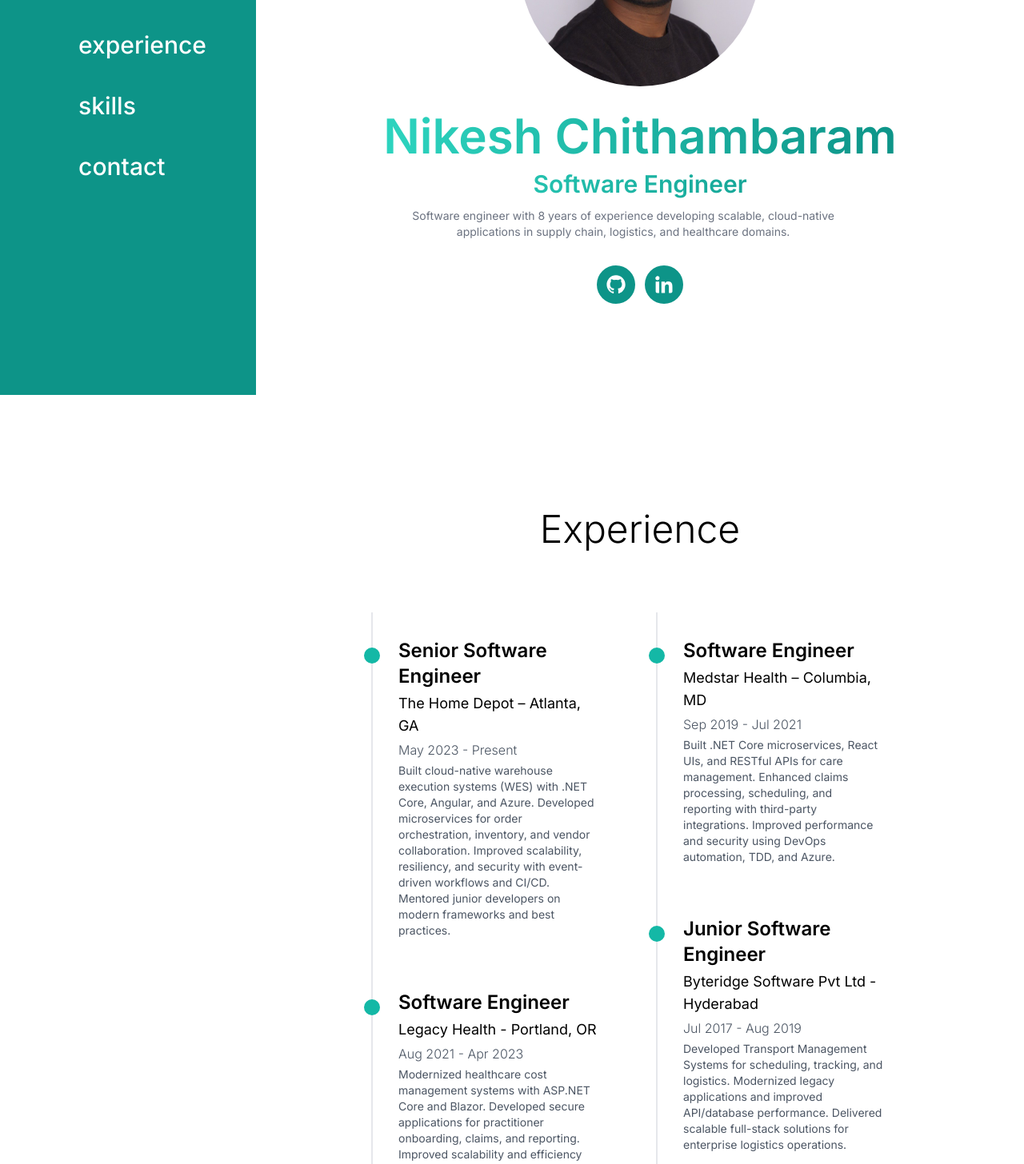
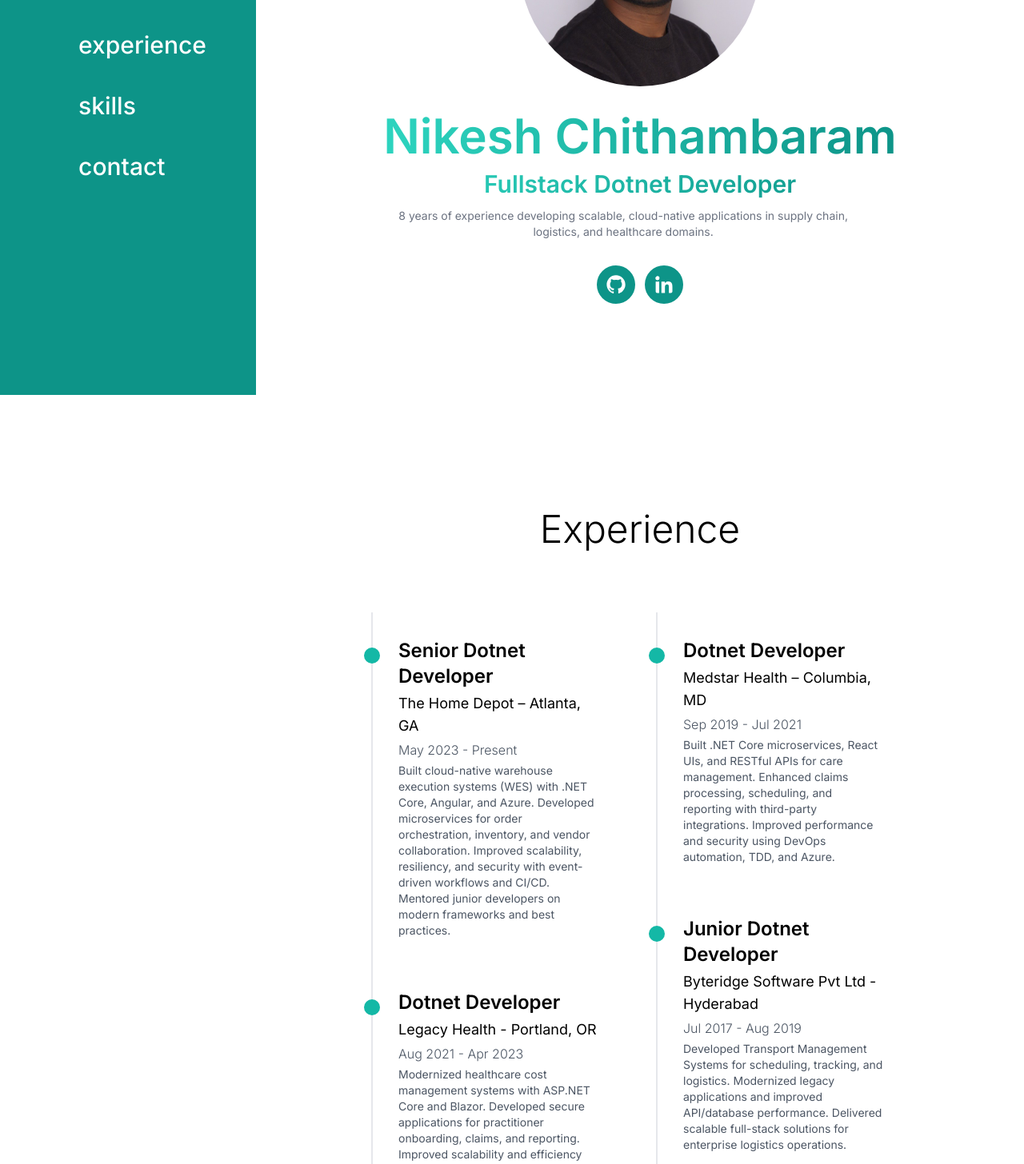
Before and after one commit to nikeshchithambaram/nikeshchithambaram.github.io, a React (Vite) app: page / in a window 1280 px wide. Shown: the part 306-1762 px from the top of the page at 80% size. Built offline with nearby package versions, Linux system fonts and the light colour scheme.

Commit message:
dotnet changes

```diff
--- a/src/components/Experience.jsx
+++ b/src/components/Experience.jsx
@@ -9,7 +9,7 @@ const Experience = () => {
         <div className="flex-1">
           <div className="relative space-y-1 border-l-2 p-8 text-left">
             <h3 className="text-xl font-semibold md:text-2xl">
-              Senior Software Engineer
+              Senior Dotnet Developer
             </h3>
             <h6 className="text-lg md:text-2lg">
               The Home Depot – Atlanta, GA
@@ -29,7 +29,7 @@ const Experience = () => {
           </div>
           <div className="relative space-y-1 border-l-2 p-8 text-left">
             <h3 className="text-xl font-semibold md:text-2xl">
-              Software Engineer
+              Dotnet Developer
             </h3>
             <h6 className="text-lg md:text-2lg">
               Legacy Health - Portland, OR
@@ -49,7 +49,7 @@ const Experience = () => {
         <div className="flex-1">
           <div className="relative space-y-1 border-l-2 p-8 text-left">
             <h3 className="text-xl font-semibold md:text-2xl">
-              Software Engineer
+              Dotnet Developer
             </h3>
 
             <h6 className="text-lg md:text-2lg">
@@ -68,7 +68,7 @@ const Experience = () => {
           </div>
           <div className="relative space-y-1 border-l-2 p-8 text-left">
             <h3 className="text-xl font-semibold md:text-2xl">
-              Junior Software Engineer
+              Junior Dotnet Developer
             </h3>
             <h6 className="text-lg md:text-2lg">
               Byteridge Software Pvt Ltd - Hyderabad
--- a/src/components/Home.jsx
+++ b/src/components/Home.jsx
@@ -9,8 +9,8 @@ const Home = () => {
 
         <div className="space-y-1 sm:space-y-3">
           <h1 className='bg-gradient-to-r from-teal-400 to-teal-600 bg-clip-text text-4xl font-semibold text-transparent md:text-5xl lg:text-6xl'>Nikesh Chithambaram</h1>
-          <h3 className='bg-gradient-to-r from-teal-400 to-teal-600 bg-clip-text text-xl font-semibold text-transparent md:text-2xl lg:text-3xl'>Software Engineer</h3>
-          <p className='max-w-[600px] text-sm text-gray-500'>Software engineer with 8 years of experience developing scalable, cloud-native applications in supply chain, logistics, and healthcare domains.</p>
+          <h3 className='bg-gradient-to-r from-teal-400 to-teal-600 bg-clip-text text-xl font-semibold text-transparent md:text-2xl lg:text-3xl'>Fullstack Dotnet Developer</h3>
+          <p className='max-w-[600px] text-sm text-gray-500'>8 years of experience developing scalable, cloud-native applications in supply chain, logistics, and healthcare domains.</p>
         </div>
         <div className="flex gap-3">
           <a href="https://github.com/nikeshchithambaram">
--- a/src/components/Skills.jsx
+++ b/src/components/Skills.jsx
@@ -1,4 +1,4 @@
-import { BiLogoAngular, BiLogoDocker, BiLogoGit, BiLogoReact, BiLogoTypescript } from "react-icons/bi"
+import { BiLogoAngular, BiLogoDocker, BiLogoGit, BiLogoReact } from "react-icons/bi"
 import { SiDotnet } from "react-icons/si";
 import { VscAzure } from "react-icons/vsc";
 
```
